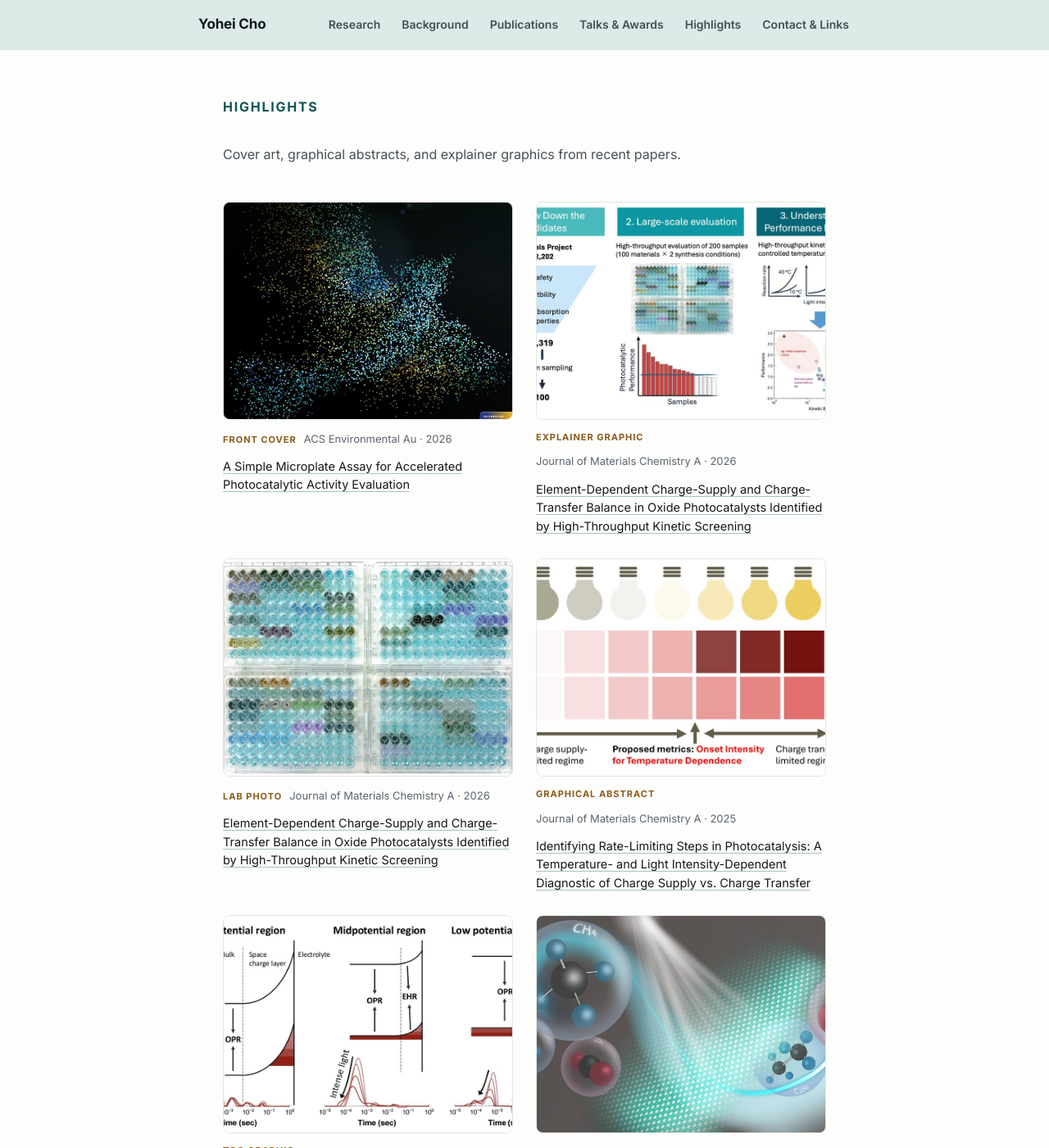
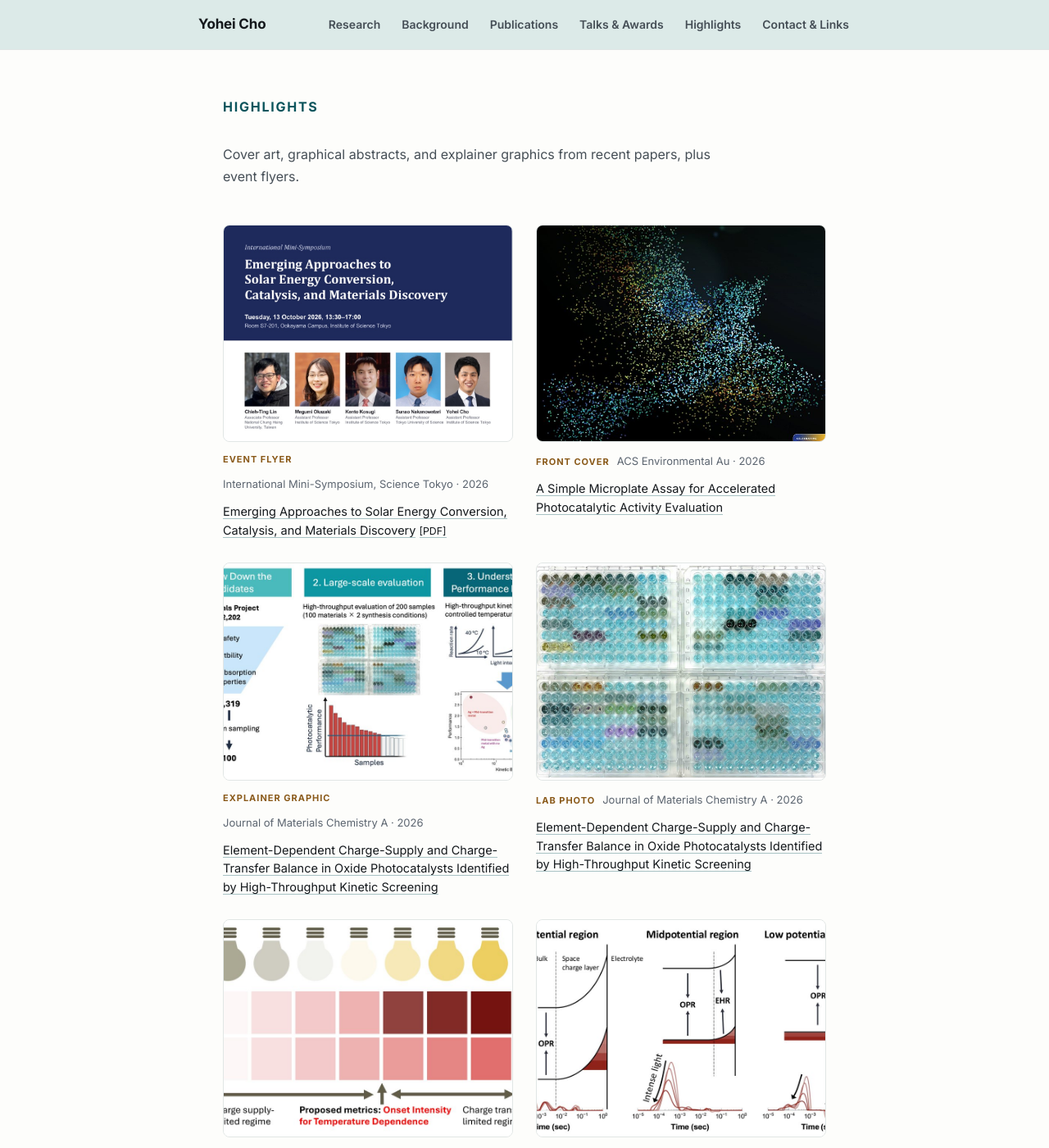
Before and after one commit to YoheiC01/YoheiC01.github.io, a Jekyll site: the page built from highlights.html, in a window 1280 px wide and 1400 px high. Shown: the whole window at 82% size. Built offline with Jekyll 4.4.1, drawn with Linux system fonts in a browser that asks for light colours.

Commit message:
Add International Mini-Symposium (2026-10-13) news and flyer highlight
Co-Authored-By: Claude Opus 5.5 <noreply@anthropic.com>

```diff
--- a/_data/highlights.yml
+++ b/_data/highlights.yml
@@ -8,6 +8,15 @@
 #   year:    int
 #   title:   the paper's title (should match an entry in publications.yml)
 #   doi:     string, just the suffix, used to link back to the paper
+#   pdf:     filename under assets/files/ (optional) — links the title to a PDF
+#            (e.g. an event flyer) instead of a paper; ignored if doi is set
+
+- image: "flyer-minisymposium-2026.jpg"
+  kind: "Event Flyer"
+  journal: "International Mini-Symposium, Science Tokyo"
+  year: 2026
+  title: "Emerging Approaches to Solar Energy Conversion, Catalysis, and Materials Discovery"
+  pdf: "flyer-minisymposium-2026-10-13.pdf"
 
 - image: "front-cover-acsenvironau-2026.jpg"
   kind: "Front Cover"
--- a/_data/news.yml
+++ b/_data/news.yml
@@ -6,8 +6,13 @@
 #   jp:   Japanese text (optional)
 #   doi:  string, just the DOI suffix (optional) — links the item to the paper
 #   url:  string (optional) — links the item to a non-paper page (grant, award, etc.); ignored if doi is set
+#   pdf:  filename under assets/files/ (optional) — links the item to a PDF (e.g. an event flyer); ignored if doi or url is set
 
-- date: "2026-08-31"
+- date: "2026-10-08"
+  en: "Organizing the International Mini-Symposium \"Emerging Approaches to Solar Energy Conversion, Catalysis, and Materials Discovery\" on Tuesday, 13 October 2026, 13:30–17:00 at Room S7-201, Ookayama Campus, Institute of Science Tokyo, with speakers from National Chung Hsing University (Taiwan), Institute of Science Tokyo, and Tokyo University of Science. Free admission, all are welcome."
+  jp: "国際ミニシンポジウム「Emerging Approaches to Solar Energy Conversion, Catalysis, and Materials Discovery」を2026年10月13日（火）13:30–17:00に東京科学大学大岡山キャンパスS7-201にて開催します。国立中興大学（台湾）、東京科学大学、東京理科大学から講演者をお迎えします。参加無料、どなたでもご参加いただけます。"
+  pdf: "flyer-minisymposium-2026-10-13.pdf"
+
   en: "New paper on element-dependent charge-supply/charge-transfer balance in oxide photocatalysts published in Journal of Materials Chemistry A, with press releases from JAIST, Tokyo University of Science, and Science Tokyo."
   jp: "酸化物光触媒における電荷供給・電荷移動バランスの元素依存性に関する論文がJournal of Materials Chemistry Aに掲載されました。JAIST、東京理科大学、東京科学大学よりプレスリリースが出ています。"
   doi: "10.1039/D6TA04494H"
--- a/assets/css/style.css
+++ b/assets/css/style.css
@@ -327,6 +327,9 @@ h2 {
 }
 .gallery-frame:hover, .gallery-frame:focus-visible { border-color: var(--accent-mid); }
 .gallery-frame img { width: 100%; height: 100%; object-fit: cover; }
+/* Portrait flyers: keep the title band visible instead of the centre crop. */
+.gallery-frame img.crop-top { object-position: top; }
+.gallery-pdf, .news-pdf { white-space: nowrap; font-size: 0.85em; }
 
 /* Lightbox — the page behind stays exactly as-is (no dimming); only the
    enlarged image appears, so a shadow does the work of separating it.
--- a/highlights.html
+++ b/highlights.html
@@ -7,14 +7,14 @@ title: Highlights
 
     <section class="fade-in" style="border-top: none; padding-top: 0;">
         <h2>Highlights</h2>
-        <p class="page-intro">Cover art, graphical abstracts, and explainer graphics from recent papers.</p>
+        <p class="page-intro">Cover art, graphical abstracts, and explainer graphics from recent papers, plus event flyers.</p>
 
         <div class="gallery-grid">
             {%- for item in site.data.highlights -%}
             {%- assign img_url = '/assets/img/highlights/' | append: item.image | relative_url -%}
             <div class="gallery-card">
                 <button type="button" class="gallery-frame" data-img="{{ img_url }}" data-alt="{{ item.kind }}: {{ item.title }}">
-                    <img src="{{ img_url }}" alt="{{ item.kind }}: {{ item.title }}" loading="lazy">
+                    <img src="{{ img_url }}"{% if item.pdf %} class="crop-top"{% endif %} alt="{{ item.kind }}: {{ item.title }}" loading="lazy">
                 </button>
                 <div class="gallery-meta">
                     <span class="gallery-kind">{{ item.kind }}</span>
@@ -23,6 +23,8 @@ title: Highlights
                 <div class="gallery-title">
                     {%- if item.doi -%}
                     <a href="https://doi.org/{{ item.doi }}" target="_blank" rel="noopener">{{ item.title }}</a>
+                    {%- elsif item.pdf -%}
+                    <a href="{{ '/assets/files/' | append: item.pdf | relative_url }}" target="_blank" rel="noopener">{{ item.title }}</a> <a class="gallery-pdf" href="{{ '/assets/files/' | append: item.pdf | relative_url }}" target="_blank" rel="noopener">[PDF]</a>
                     {%- else -%}
                     {{ item.title }}
                     {%- endif -%}
--- a/index.html
+++ b/index.html
@@ -26,6 +26,8 @@ title: Yohei Cho
                     <a href="https://doi.org/{{ item.doi }}" target="_blank" rel="noopener">{{ item.en }}</a>
                     {%- elsif item.url -%}
                     <a href="{{ item.url }}" target="_blank" rel="noopener">{{ item.en }}</a>
+                    {%- elsif item.pdf -%}
+                    <a href="{{ '/assets/files/' | append: item.pdf | relative_url }}" target="_blank" rel="noopener">{{ item.en }}</a> <a class="news-pdf" href="{{ '/assets/files/' | append: item.pdf | relative_url }}" target="_blank" rel="noopener">[Flyer PDF]</a>
                     {%- else -%}
                     {{ item.en }}
                     {%- endif -%}
```
Also changed, not shown: assets/img/highlights/flyer-minisymposium-2026.jpg (added), 1 other file.
